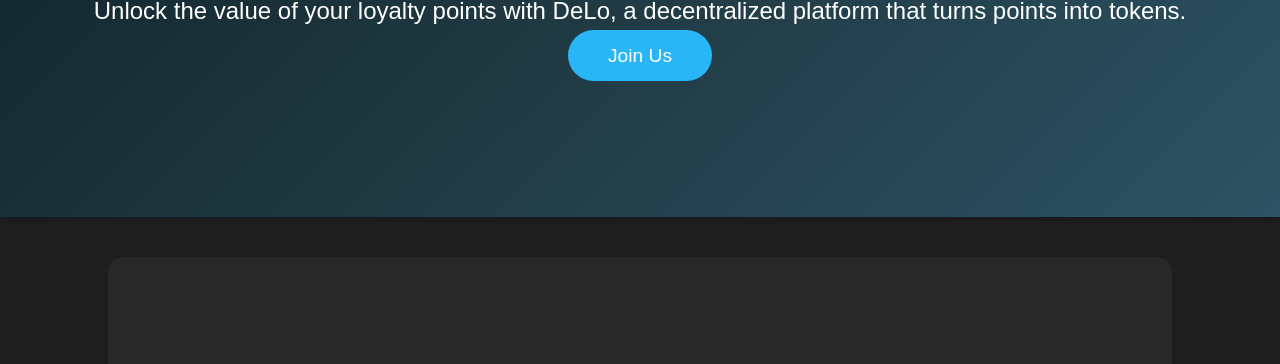
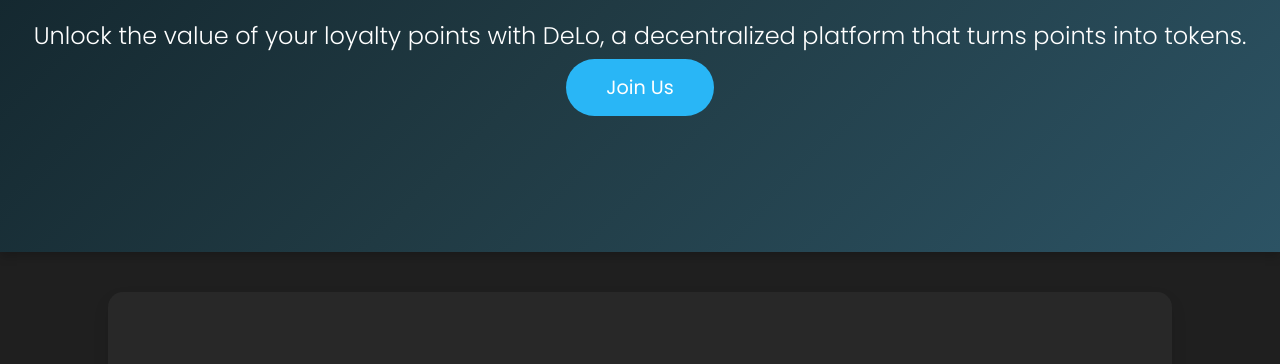
Before and after one commit to DeLo-Project/delo-project.github.io, a plain HTML site: page index.html in a window 1280 px wide. Shown: the part 294-658 px from the top of the page. Drawn offline with Linux system fonts and the light colour scheme.

Commit message:
Update index.html

```diff
--- a/index.html
+++ b/index.html
@@ -4,6 +4,7 @@
   <meta charset="UTF-8">
   <meta name="viewport" content="width=device-width, initial-scale=1.0">
   <title>DeLo - Decentralized Loyalty Platform</title>
+  <link rel="stylesheet" href="https://fonts.googleapis.com/css2?family=Poppins:wght@300;400;600&display=swap">
   <link rel="stylesheet" href="style.css">
 </head>
 <body>
```
